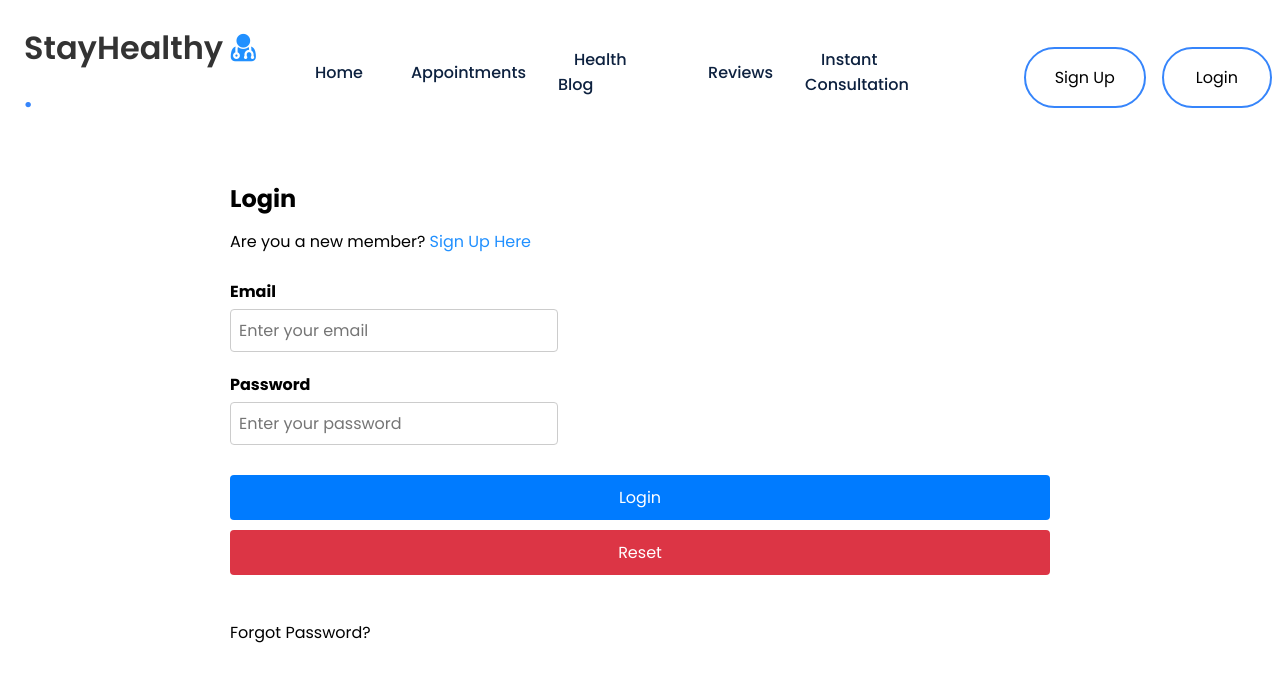
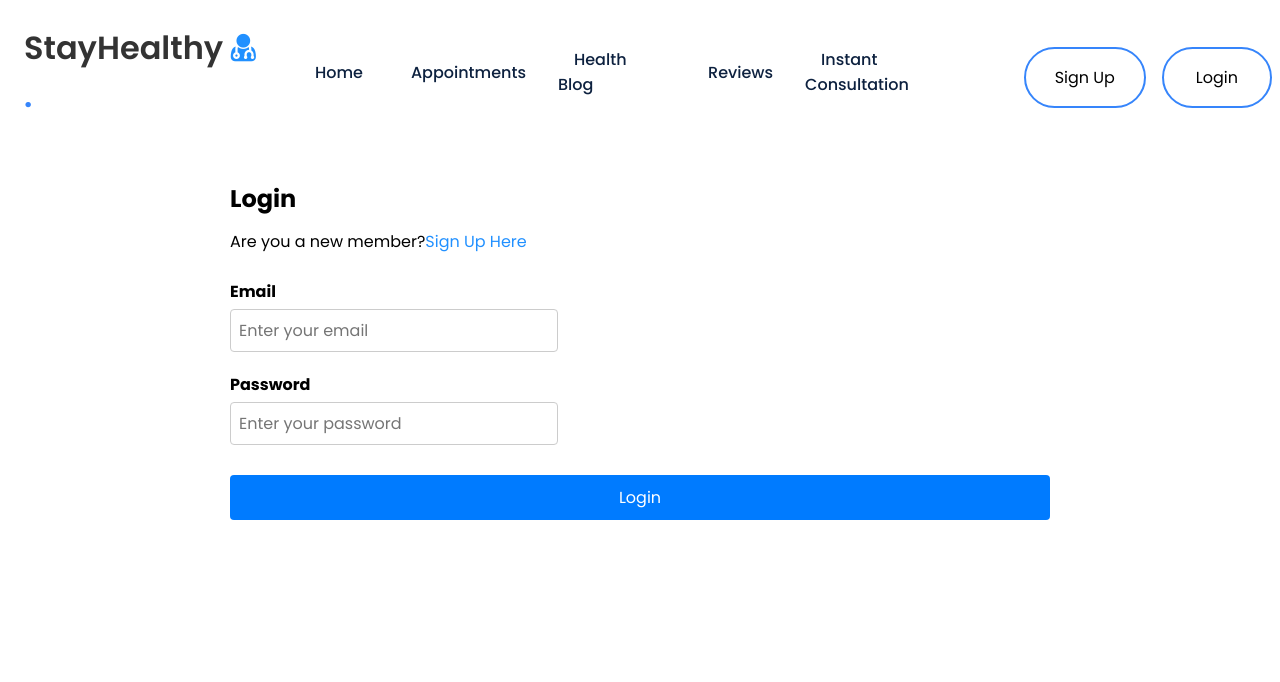
Before and after one commit to anthony81799/med-appt, a React (Create React App) app: page /Login in a window 1280 px wide. Shown: the top 682 px of the page. Built offline with nearby package versions, Linux system fonts and the light colour scheme.

Commit message:
Login functionality

```diff
--- a/config.js
+++ /dev/null
@@ -1,5 +0,0 @@
-export const API_URL = window.location.hostname === "localhost" ? "https://anthony81799-8181.theiadockernext-0-labs-prod-theiak8s-4-tor01.proxy.cognitiveclass.ai/" : "https://anthony81799-8181.theiadockernext-0-labs-prod-theiak8s-4-tor01.proxy.cognitiveclass.ai/";
-console.log(
-    "API_URL :",
-    API_URL
-);
--- a/src/Components/Login/Login.js
+++ b/src/Components/Login/Login.js
@@ -1,26 +1,98 @@
-import "./Login.css";
+import React, { useState, useEffect } from 'react';
+import { Link, useNavigate } from 'react-router-dom';
+import { API_URL } from '../../config';
+import './Login.css'; // Ensure you import the CSS file for styling
 
 const Login = () => {
+  // State variables for email and password
+  const [password, setPassword] = useState("");
+  const [email, setEmail] = useState('');
+
+  // Get navigation function from react-router-dom
+  const navigate = useNavigate();
+
+  // Check if user is already authenticated, then redirect to home page
+  useEffect(() => {
+    if (sessionStorage.getItem("auth-token")) {
+      navigate("/");
+    }
+  }, [navigate]);
+
+  // Function to handle login form submission
+  const login = async (e) => {
+    e.preventDefault();
+    // Send a POST request to the login API endpoint
+    const res = await fetch(`${API_URL}/api/auth/login`, {
+      method: "POST",
+      headers: {
+        "Content-Type": "application/json",
+      },
+      body: JSON.stringify({
+        email: email,
+        password: password,
+      }),
+    });
+
+    // Parse the response JSON
+    const json = await res.json();
+    if (json.authtoken) {
+      // If authentication token is received, store it in session storage
+      sessionStorage.setItem('auth-token', json.authtoken);
+      sessionStorage.setItem('email', email);
+
+      // Redirect to home page and reload the window
+      navigate('/');
+      window.location.reload();
+    } else {
+      // Handle errors if authentication fails
+      if (json.errors) {
+        for (const error of json.errors) {
+          alert(error.msg);
+        }
+      } else {
+        alert(json.error);
+      }
+    }
+  };
+
   return (
+    <div>
       <div className="container">
         <div className="login-grid">
           <div className="login-text">
             <h2>Login</h2>
           </div>
           <div className="login-text">
-                    Are you a new member? <span><a href="/SignUp" style={{ color: "#2190FF" }}> Sign Up Here</a></span>
+            Are you a new member?
+            <span>
+              <Link to="/signup" style={{ color: '#2190FF' }}>
+                Sign Up Here
+              </Link>
+            </span>
           </div>
           <br />
           <div className="login-form">
-                    <form>
+            <form onSubmit={login}>
               <div className="form-group">
                 <label htmlFor="email">Email</label>
-                            <input required type="email" name="email" id="email" className="form-control" placeholder="Enter your email" aria-describedby="helpId" />
+                {/* Input field for email */}
+                <input
+                  value={email}
+                  onChange={(e) => setEmail(e.target.value)}
+                  type="email"
+                  name="email"
+                  id="email"
+                  className="form-control"
+                  placeholder="Enter your email"
+                  aria-describedby="helpId"
+                />
               </div>
               <div className="form-group">
                 <label htmlFor="password">Password</label>
+                {/* Input field for password */}
                 <input
-                                required
+                  value={password}
+                  onChange={(e) => setPassword(e.target.value)}
                   type="password"
                   name="password"
                   id="password"
@@ -30,18 +102,17 @@
                 />
               </div>
               <div className="btn-group">
-                            <button type="submit" className="btn btn-primary mb-2 mr-1 waves-effect waves-light">Login</button>
-                            <button type="reset" className="btn btn-danger mb-2 waves-effect waves-light">Reset</button>
-                        </div>
-                        <br />
-                        <div className="login-text">
-                            Forgot Password?
+                {/* Login button */}
+                <button type="submit" className="btn btn-primary mb-2 mr-1 waves-effect waves-light">
+                  Login
+                </button>
               </div>
             </form>
           </div>
         </div>
       </div>
-    );
+    </div>
+  )
 }
 
 export default Login;
```
Also changed, not shown: Setauthtoken.js (deleted, +0 -25 lines). Lines whose indentation alone changed are shown as unchanged.
